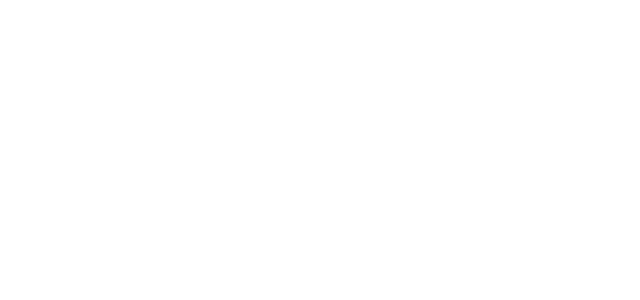
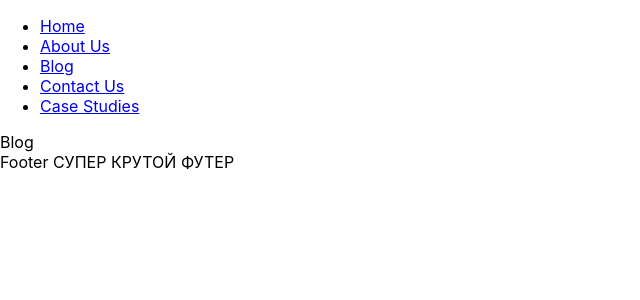
Before and after one commit to VitaliyYakovenko/Playnhill-App, a React (Create React App) app: page /Adital-App/blog in a window 1280 px wide. Before the commit this address had no page. Shown: the top 300 px of the page, without its empty margins (0-640 px from the left). Built offline with nearby package versions, Linux system fonts and the light colour scheme.

Commit message:
add commit - 1

```diff
--- a/src/components/App.jsx
+++ b/src/components/App.jsx
@@ -1,12 +1,21 @@
 import { Route, Routes } from "react-router-dom";
 import Loayout from "./Loayout/Loayout";
-import Home from "pages/Home";
+import Home from "pages/Home/Home";
+import AboutUs from "pages/AboutUs/AboutUs";
+import Blog from 'pages/Blog/Blog';
+import ContactUs from "pages/ContactUs/ContactUs";
+import Studies from 'pages/Studies/Studies';
+
 
 export default function App() {
   return (<>
     <Routes>
       <Route path="/" element={<Loayout/>} >
-      <Route index element={<Home/>} />
+        <Route index element={<Home />} />
+        <Route path="/about" element={<AboutUs />} />
+        <Route path="/blog" element={<Blog />} />
+        <Route path="/contacts" element={<ContactUs />} />
+        <Route path="/studies" element={<Studies/>} />
       </Route>
    </Routes>
   </>)
--- /dev/null
+++ b/src/components/Footer/Footer.jsx
@@ -0,0 +1,7 @@
+
+export default function Footer() {
+    return (<footer>
+        Footer
+        СУПЕР КРУТОЙ ФУТЕР
+    </footer>)
+}
--- /dev/null
+++ b/src/components/Hero-Home/HeroHome.jsx
@@ -0,0 +1,14 @@
+
+export default function HeroHome() {
+
+    return (
+        <section>
+            <h1>Digital Agency</h1>
+            <p>
+            Websites, mobile applications, UX / UI design, logo and branding,
+            social media marketing.
+            </p>
+            <button type="button">Get started</button>
+        </section>
+    )
+}
--- a/src/components/Loayout/Loayout.jsx
+++ b/src/components/Loayout/Loayout.jsx
@@ -1,3 +1,4 @@
+import Footer from "components/Footer/Footer"
 import { NavLink,Outlet} from "react-router-dom"
 
 
@@ -10,10 +11,16 @@
         <NavLink to="/">Home</NavLink>
         </li>
         <li>
-        <NavLink></NavLink>
+        <NavLink to='/about'>About Us</NavLink>
         </li>
         <li>
-        <NavLink></NavLink>
+        <NavLink to='/blog'>Blog</NavLink>
+        </li>
+        <li>
+        <NavLink to='/contacts'>Contact Us</NavLink>
+        </li>
+        <li>
+        <NavLink to='/studies'>Case Studies</NavLink>
         </li>
          </ul>
     </nav>
@@ -21,5 +28,6 @@
     <main>
      <Outlet/>
     </main>
+    <Footer/>
     </>)
 }
--- /dev/null
+++ b/src/components/Services/Services.jsx
@@ -0,0 +1,19 @@
+import img from '../../images/img-hero.svg';
+import services from '../../utils/services';
+
+
+export default function Services() {
+
+    return (<section>
+      <img src={img} width="100" alt='search-logo' />
+      <h2>Services we can help with</h2>
+      <ul>
+        {services.map(servic => <li key={servic.id}>
+          <img src="#" alt='logo-secrive'/>
+          <p>{servic.teme}</p>
+          <p>{servic.inform}</p>
+        </li>)}
+      </ul>
+     </section>
+    )
+}
--- /dev/null
+++ b/src/pages/AboutUs/AboutUs.jsx
@@ -0,0 +1,6 @@
+
+
+
+export default function AboutUs() {
+    return(<div>About Us</div>)
+}
--- /dev/null
+++ b/src/pages/Blog/Blog.jsx
@@ -0,0 +1,5 @@
+
+
+export default function Blog() {
+    return(<div>Blog</div>)
+}
--- /dev/null
+++ b/src/pages/ContactUs/ContactUs.jsx
@@ -0,0 +1,4 @@
+
+export default function ContactUs() {
+    return(<div>Contact Us</div>)
+}
--- a/src/pages/Home.jsx
+++ /dev/null
@@ -1,6 +0,0 @@
-
-
-
-export default function Home() {
-    return(<div>Home</div>)
-}
--- /dev/null
+++ b/src/pages/Home/Home.jsx
@@ -0,0 +1,9 @@
+import HeroHome from "components/Hero-Home/HeroHome"
+import Services from "components/Services/Services"
+
+export default function Home() {
+    return (<div>
+        <HeroHome />
+        <Services/>
+    </div>)
+}
--- /dev/null
+++ b/src/pages/Studies/Studies.jsx
@@ -0,0 +1,6 @@
+
+
+
+export default function Studies() {
+    return(<div>Studies</div>)
+}
--- /dev/null
+++ b/src/utils/services.json
@@ -0,0 +1,38 @@
+[
+ {
+  "createdAt": "2023-04-08T06:14:32.789Z",
+  "teme": "Logo a Branding",
+  "inform": "Contrary to popular belief, Lorem Ipsum is not simply random text. It has roots in a piece of classical Latin",
+  "id": "17"
+ },
+ {
+  "createdAt": "2023-04-08T08:16:11.733Z",
+  "teme": "Contrary to popular belief, Lorem Ipsum is not simply random text. It has roots in a piece of classical Latin",
+  "phone": "(770) 698-1961 x99007",
+  "id": "18"
+ },
+ {
+  "createdAt": "2023-04-07T18:05:59.609Z",
+  "teme": "Online Marketing",
+  "phone": "Contrary to popular belief, Lorem Ipsum is not simply random text. It has roots in a piece of classical Latin",
+  "id": "19"
+ },
+ {
+  "createdAt": "2023-04-08T04:14:09.147Z",
+  "teme": "Logo a Branding",
+  "phone": "Contrary to popular belief, Lorem Ipsum is not simply random text. It has roots in a piece of classical Latin",
+  "id": "20"
+ },
+ {
+  "createdAt": "2023-04-07T19:40:00.844Z",
+  "teme": "Startup",
+  "phone": "Contrary to popular belief, Lorem Ipsum is not simply random text. It has roots in a piece of classical Latin",
+  "id": "21"
+ },
+ {
+  "createdAt": "2023-04-19T17:49:38.861Z",
+  "teme": "Motion Graphic",
+  "phone": "Contrary to popular belief, Lorem Ipsum is not simply random text. It has roots in a piece of classical Latin",
+  "id": "22"
+ }
+]
```
Also changed, not shown: src/images/img-hero.svg (added).
